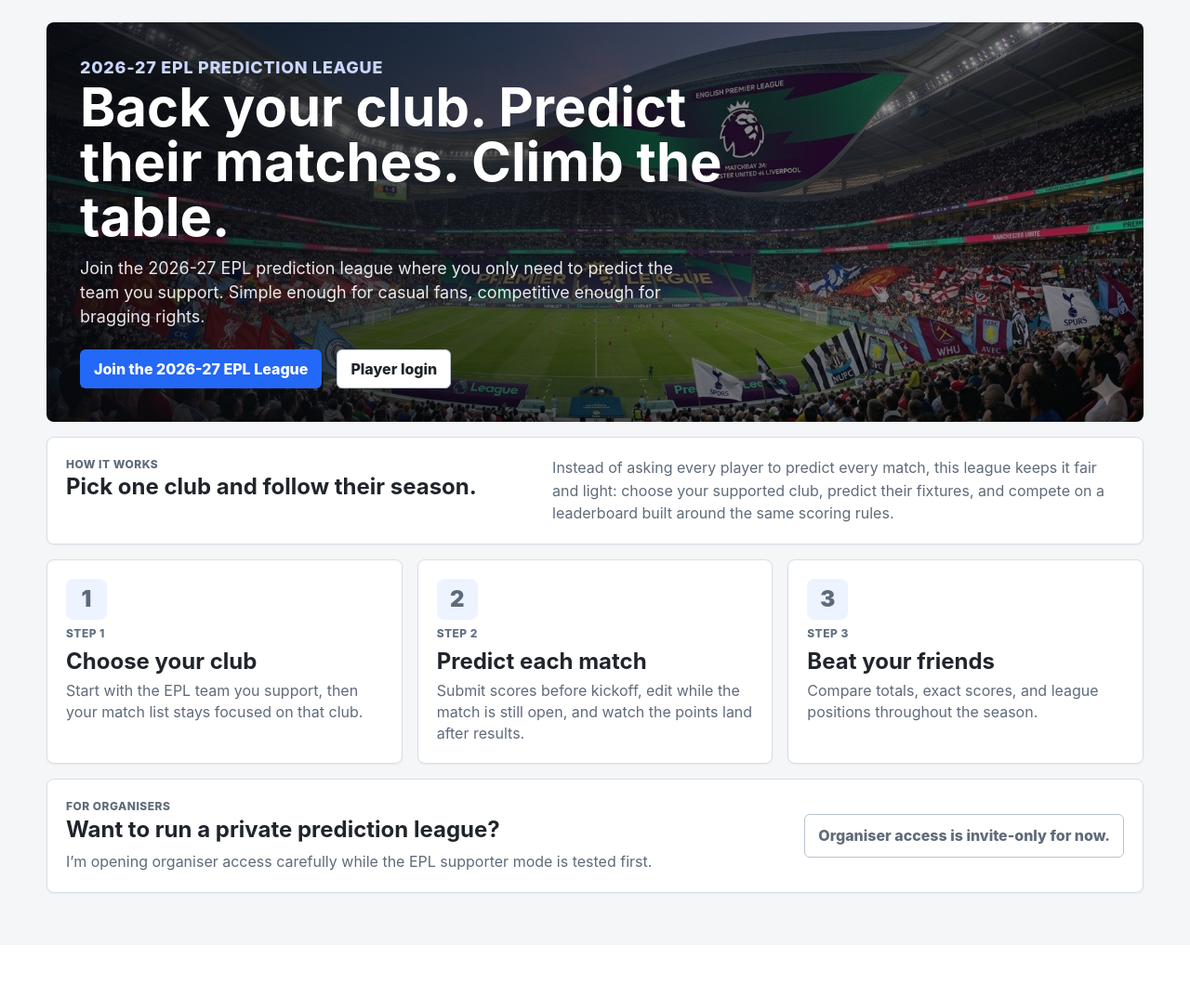
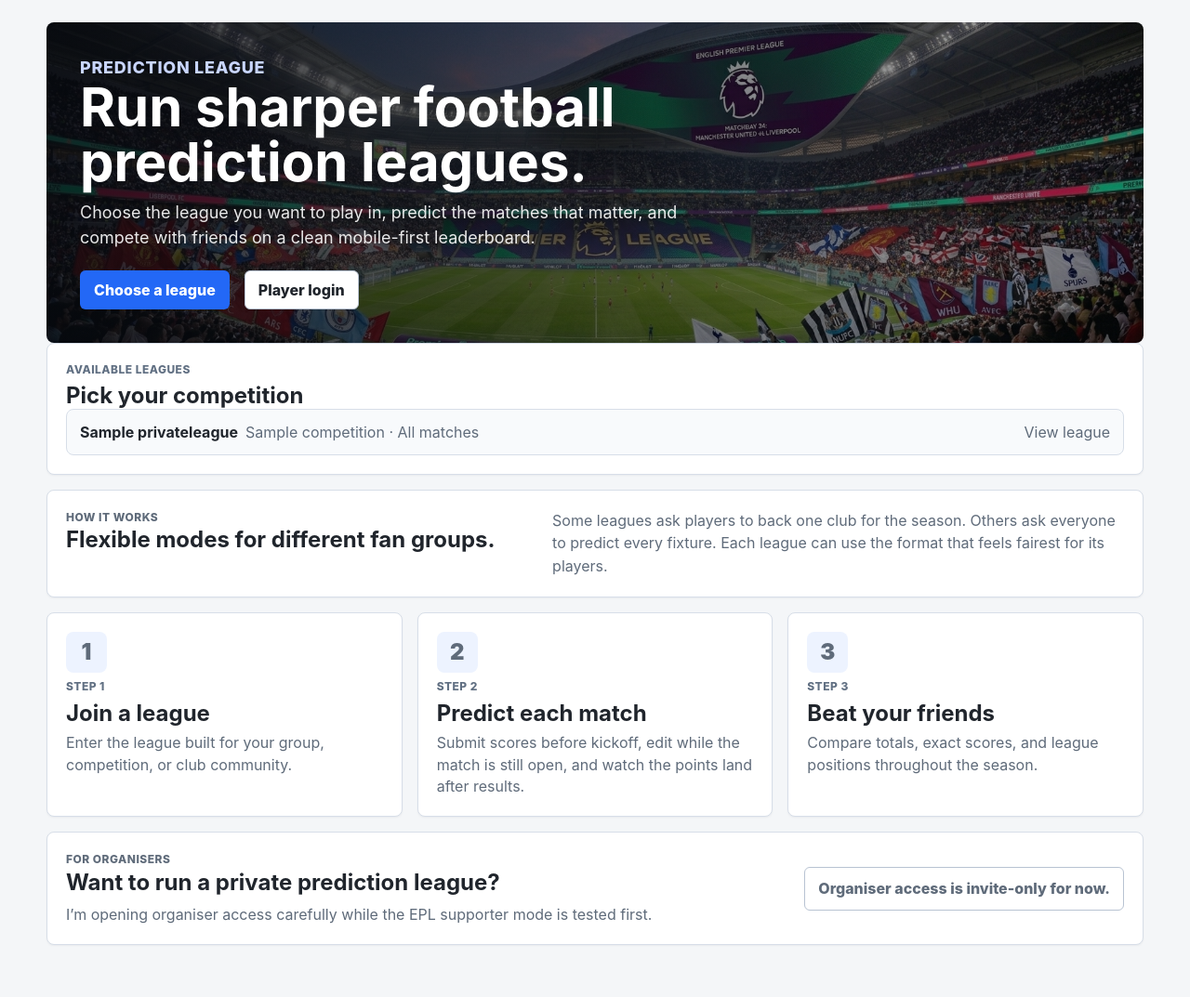
Before and after one commit to soojh007/prediction-league-platform, a Django app: page / in a window 1280 px wide. Shown: the part 66-1139 px from the top of the page at 93% size. Before the commit the page ends 1029 px from the top, so only its background shows below. Run offline with Django 4.2, Linux system fonts and the light colour scheme; tables that the repository leaves empty hold one stand-in row (values such as "Sample post").

Commit message:
Make root domain a platform landing page

```diff
--- a/leagues/views.py
+++ b/leagues/views.py
@@ -116,7 +116,7 @@ def home(request):
             return redirect('organiser_leagues')
         return redirect('admin_login')
 
-    target_league = get_host_league(request) or get_default_league()
+    target_league = get_host_league(request)
 
     if request.user.is_authenticated:
         if request.user.is_staff or request.user.is_superuser:
@@ -131,7 +131,15 @@ def home(request):
 
     if target_league is not None:
         return public_league_landing(request, target_league.slug)
-    return render(request, 'leagues/home.html')
+
+    available_leagues = (
+        PrivateLeague.objects
+        .select_related('competition')
+        .order_by('competition__name', 'name')
+    )
+    return render(request, 'leagues/home.html', {
+        'available_leagues': available_leagues,
+    })
 
 
 def public_league_landing(request, slug):
--- a/templates/leagues/home.html
+++ b/templates/leagues/home.html
@@ -9,14 +9,14 @@
             {% if league %}
                 {{ league.name }}
             {% else %}
-                2026-27 EPL prediction league
+                Prediction League
             {% endif %}
         </p>
         <h1>
             {% if league and league.landing_headline %}
                 {{ league.landing_headline }}
             {% else %}
-                Back your club. Predict their matches. Climb the table.
+                Run sharper football prediction leagues.
             {% endif %}
         </h1>
         <p>
@@ -25,7 +25,7 @@
             {% elif league %}
                 Join {{ league.name }} where you only need to predict the team you support. Simple enough for casual fans, competitive enough for bragging rights.
             {% else %}
-                Join the 2026-27 EPL prediction league where you only need to predict the team you support. Simple enough for casual fans, competitive enough for bragging rights.
+                Choose the league you want to play in, predict the matches that matter, and compete with friends on a clean mobile-first leaderboard.
             {% endif %}
         </p>
         <div class="hero-actions">
@@ -35,12 +35,32 @@
                 </a>
                 <a class="secondary-button" href="{% url 'login' %}?league={{ league.slug }}">Player login</a>
             {% else %}
-                <a class="primary-button" href="{% url 'signup' %}">Join the 2026-27 EPL League</a>
+                <a class="primary-button" href="#available-leagues">Choose a league</a>
                 <a class="secondary-button" href="{% url 'login' %}">Player login</a>
             {% endif %}
         </div>
     </div>
 </section>
+
+{% if not league %}
+<section class="panel" id="available-leagues">
+    <p class="eyebrow">Available leagues</p>
+    <h2>Pick your competition</h2>
+    <div class="league-list">
+        {% for available_league in available_leagues %}
+            <a class="league-card" href="{% url 'public_league_landing' available_league.slug %}">
+                <div class="league-card-title">
+                    <strong>{{ available_league.name }}</strong>
+                    <span>{{ available_league.competition.name }} · {{ available_league.get_prediction_mode_display }}</span>
+                </div>
+                <span>View league</span>
+            </a>
+        {% empty %}
+            <p class="helper-text">No public leagues are available yet.</p>
+        {% endfor %}
+    </div>
+</section>
+{% endif %}
 
 <section class="intro-panel panel">
     <div>
@@ -49,7 +69,7 @@
             {% if league and league.landing_how_title %}
                 {{ league.landing_how_title }}
             {% else %}
-                Pick one club and follow their season.
+                Flexible modes for different fan groups.
             {% endif %}
         </h2>
     </div>
@@ -57,7 +77,7 @@
         {% if league and league.landing_how_body %}
             {{ league.landing_how_body }}
         {% else %}
-            Instead of asking every player to predict every match, this league keeps it fair and light: choose your supported club, predict their fixtures, and compete on a leaderboard built around the same scoring rules.
+            Some leagues ask players to back one club for the season. Others ask everyone to predict every fixture. Each league can use the format that feels fairest for its players.
         {% endif %}
     </p>
 </section>
@@ -66,8 +86,8 @@
     <div class="panel">
         <p class="feature-icon">1</p>
         <p class="eyebrow">Step 1</p>
-        <h2>Choose your club</h2>
-        <p>Start with the EPL team you support, then your match list stays focused on that club.</p>
+        <h2>{% if league and league.prediction_mode == 'SUPPORTER' %}Choose your club{% else %}Join a league{% endif %}</h2>
+        <p>{% if league and league.prediction_mode == 'SUPPORTER' %}Start with the team you support, then your match list stays focused on that club.{% else %}Enter the league built for your group, competition, or club community.{% endif %}</p>
     </div>
     <div class="panel">
         <p class="feature-icon">2</p>
```
